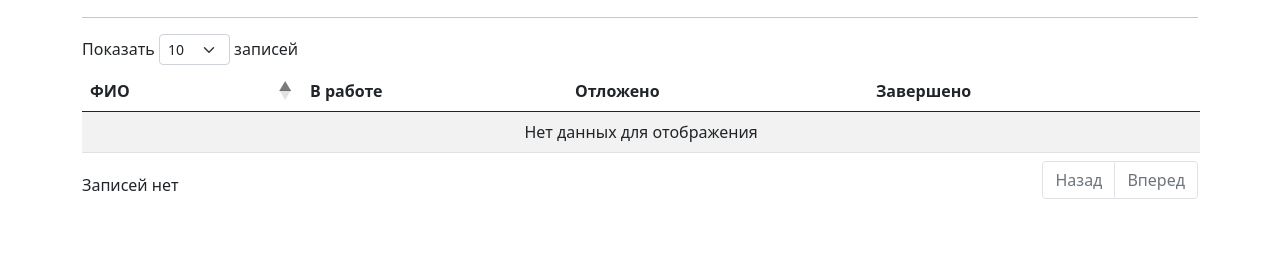
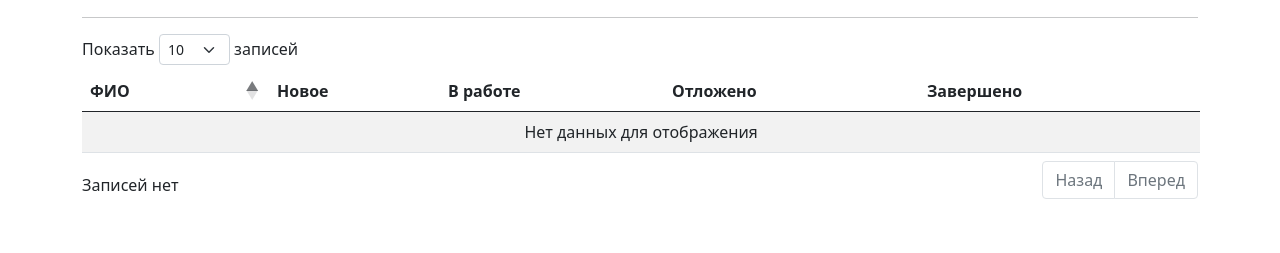
Before and after one commit to BorisToboltsov/technical_support, a Flask app: page /statistics in a window 1280 px wide. Shown: the part 103-356 px from the top of the page. Run offline with Flask 3, Linux system fonts and the light colour scheme; the visitor is signed in with stand-in values (Sample User, id 1); data comes from the database, SQL or seed files in the repository; data that the repository does not hold is empty; some libraries are stand-ins or nearby versions.

Commit message:
add New column from statistics

```diff
--- a/app/templates/statistics.html
+++ b/app/templates/statistics.html
@@ -17,6 +17,7 @@
                 <thead>
                 <tr>
                     <th>ФИО</th>
+                    <th>Новое</th>
                     <th>В работе</th>
                     <th>Отложено</th>
                     <th>Завершено</th>
@@ -72,6 +73,7 @@
             processing: true,
             columns: [
                 {data: 'fio', orderable: false, searchable: false},
+                {data: 'Новое', orderable: false, defaultContent: 0},
                 {data: 'В работе', orderable: false, defaultContent: 0},
                 {data: 'Отложено', orderable: false, defaultContent: 0},
                 {data: 'Завершено', orderable: false, defaultContent: 0},
```
